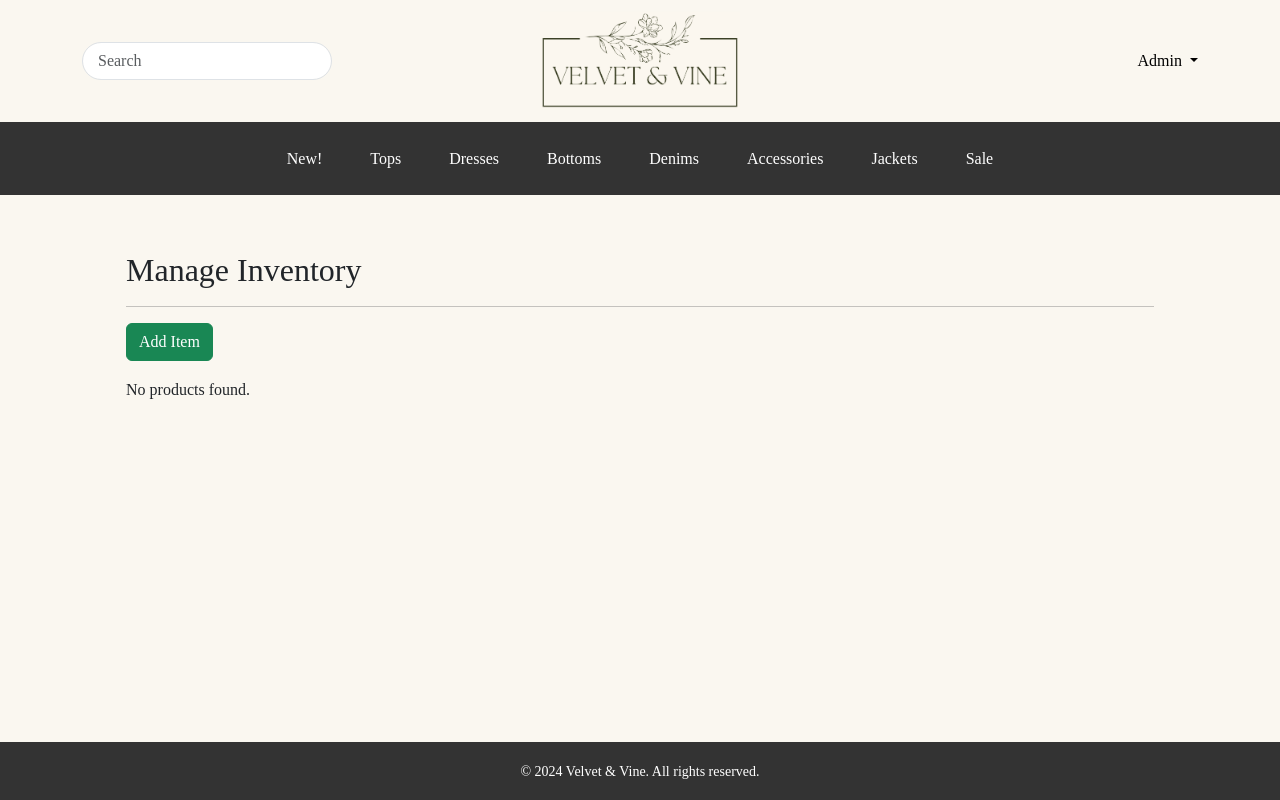
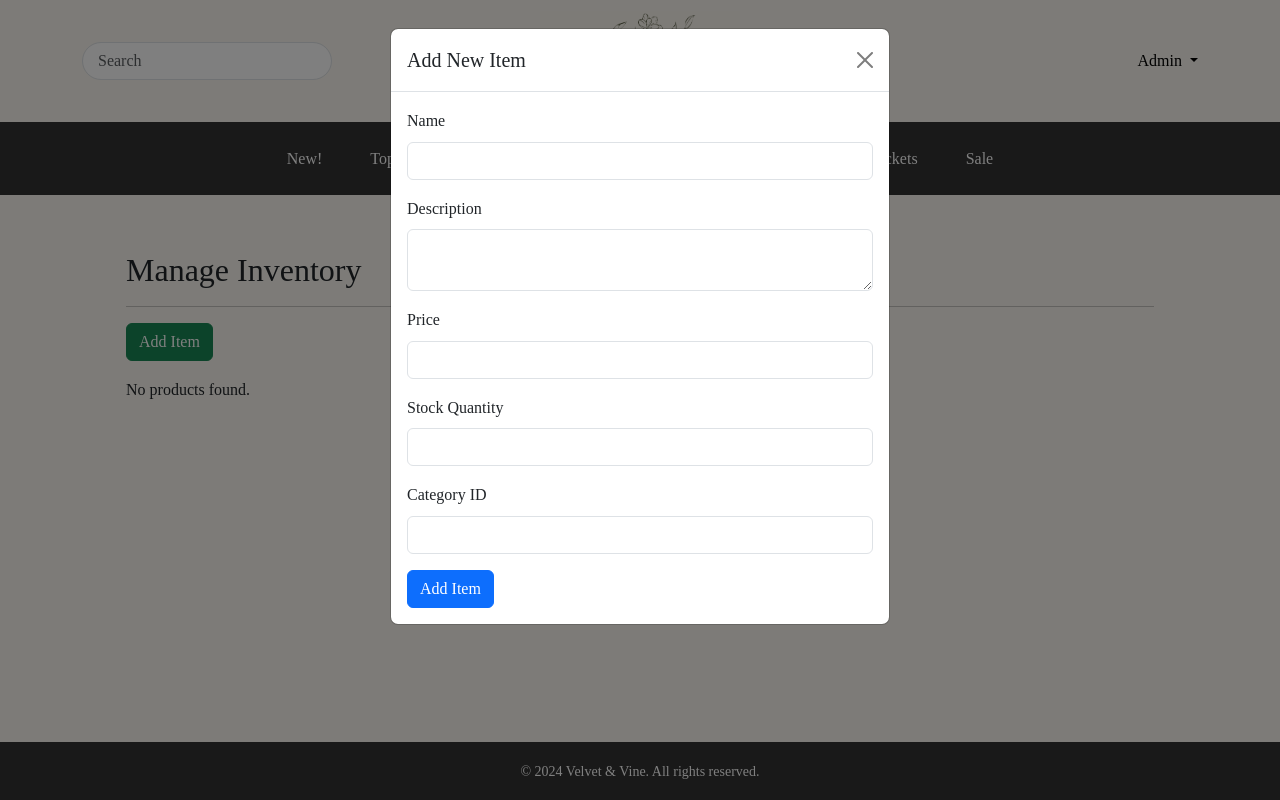
Before and after one commit to dachmiel/velvetandvine, a PHP site: page /velvetandvine/admin/ManageInventory in a window 1280 px wide, after a click on "Add Item". Run offline with PHP 8.4, Linux system fonts and the light colour scheme; the visitor is signed in with stand-in values (Sample User, id 1); data that the repository does not hold is empty.

Commit message:
Add input form from button

```diff
--- a/views/admin/ManageInventory.php
+++ b/views/admin/ManageInventory.php
@@ -5,6 +5,43 @@
 
             <!-- Add Item Button -->
         <button class="btn btn-success mb-3" data-bs-toggle="modal" data-bs-target="#addItemModal">Add Item</button>
+
+        <!-- Add Item Form -->
+        <div class="modal fade" id="addItemModal" tabindex="-1" aria-labelledby="addItemModalLabel" aria-hidden="true">
+            <div class="modal-dialog">
+                <div class="modal-content">
+                    <div class="modal-header">
+                        <h5 class="modal-title" id="addItemModalLabel">Add New Item</h5>
+                        <button type="button" class="btn-close" data-bs-dismiss="modal" aria-label="Close"></button>
+                    </div>
+                    <div class="modal-body">
+                        <form method="POST" action="/admin/addItem">
+                            <div class="mb-3">
+                                <label for="name" class="form-label">Name</label>
+                                <input type="text" class="form-control" id="name" name="NAME" required>
+                            </div>
+                            <div class="mb-3">
+                                <label for="description" class="form-label">Description</label>
+                                <textarea class="form-control" id="description" name="Description"></textarea>
+                            </div>
+                            <div class="mb-3">
+                                <label for="price" class="form-label">Price</label>
+                                <input type="number" step="0.01" class="form-control" id="price" name="Price" required>
+                            </div>
+                            <div class="mb-3">
+                                <label for="stockQuantity" class="form-label">Stock Quantity</label>
+                                <input type="number" class="form-control" id="stockQuantity" name="StockQuantity" required>
+                            </div>
+                            <div class="mb-3">
+                                <label for="categoryID" class="form-label">Category ID</label>
+                                <input type="number" class="form-control" id="categoryID" name="CategoryID" required>
+                            </div>
+                            <button type="submit" class="btn btn-primary">Add Item</button>
+                        </form>
+                    </div>
+                </div>
+            </div>
+        </div>
 
 
 
```
